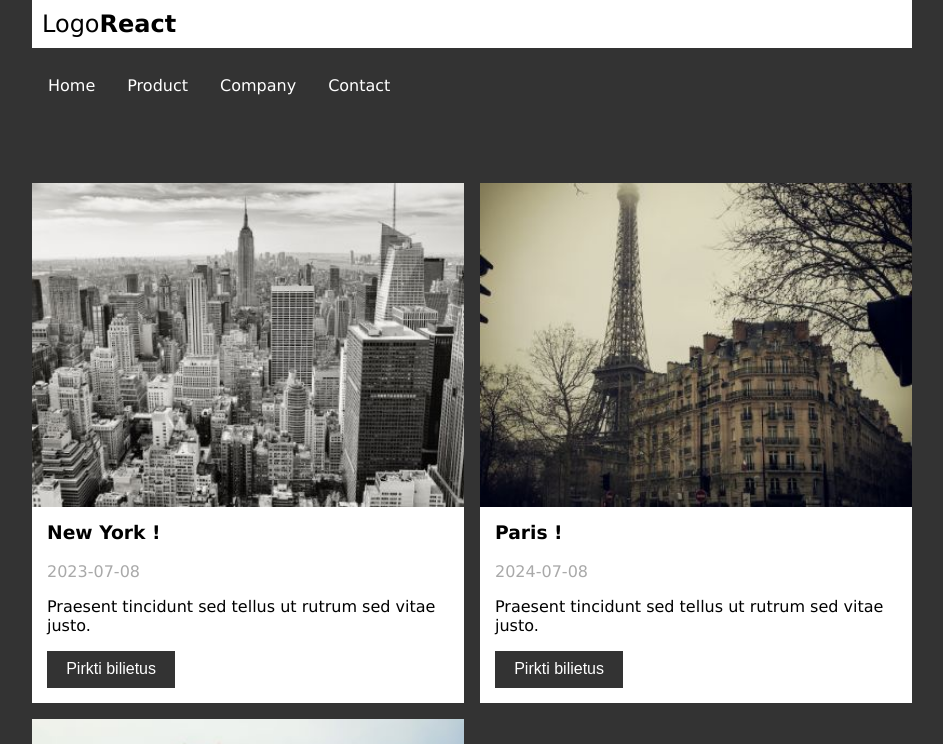
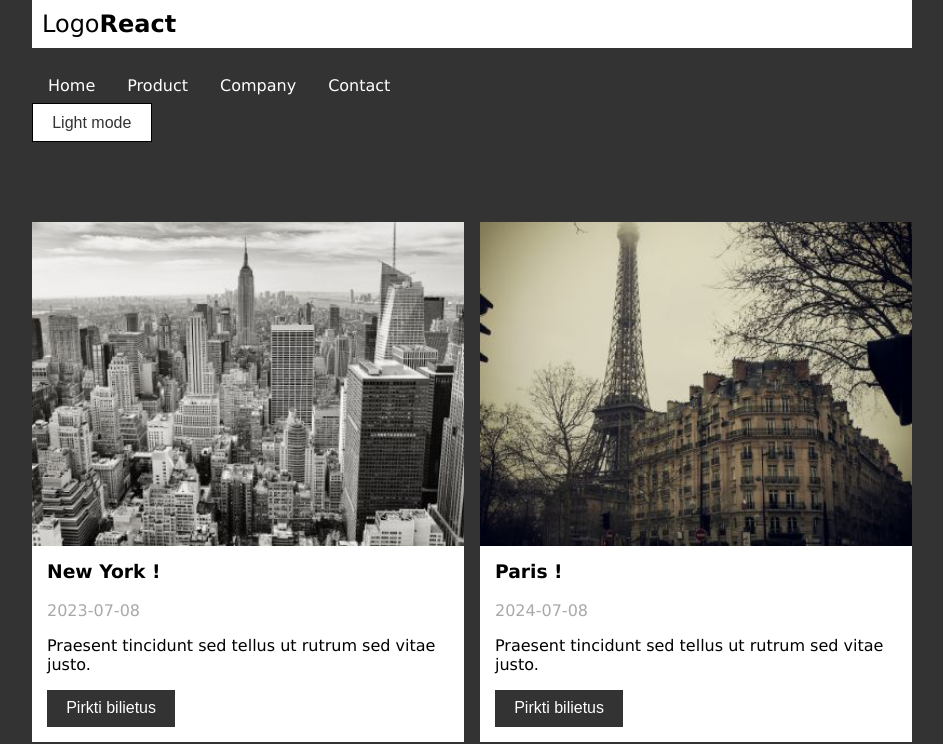
Before and after one commit to MariusCodeAcademy/feu8_2_react_vite_cmp_props, a React (Vite) app: page / in a window 1280 px wide. Shown: the top 744 px of the page, without its empty margins (168-1111 px from the left). Built offline with nearby package versions, Linux system fonts and the light colour scheme.

Commit message:
outline prop

```diff
--- a/src/App.jsx
+++ b/src/App.jsx
@@ -4,6 +4,7 @@ import './style/App.css';
 import './style/responsive.css';
 import Card1 from './components/Card1';
 import Header from './components/layout/Header';
+import MainBtn from './components/MainBtn';
 // export import Card2
 
 function App() {
@@ -12,6 +13,7 @@ function App() {
   return (
     <div className='App container'>
       <Header />
+      <MainBtn outline>Light mode</MainBtn>
       <div className='cardsList grid3'>
         <Card1
           city='New York !'
--- a/src/components/MainBtn.jsx
+++ b/src/components/MainBtn.jsx
@@ -1,6 +1,9 @@
 // funkcinis komponentas yra funkcija prasideda diziaja raide
 // grazina jsx
 function MainBtn(props) {
+  if (props.outline === true) {
+    return <button className='btn btnOutline'>{props.children}</button>;
+  }
   // props.children - yra tai kas ikelta tarp pradzio ir pabaigos tagu
   return <button className='btn'>{props.children}</button>;
 }
--- a/src/style/App.css
+++ b/src/style/App.css
@@ -54,3 +54,12 @@ body {
 .btn:hover {
   background-color: #626262;
 }
+.btnOutline {
+  background-color: white;
+  border: 1px solid black;
+  color: #333;
+}
+.btnOutline:hover {
+  background-color: #333;
+  color: white;
+}
```
